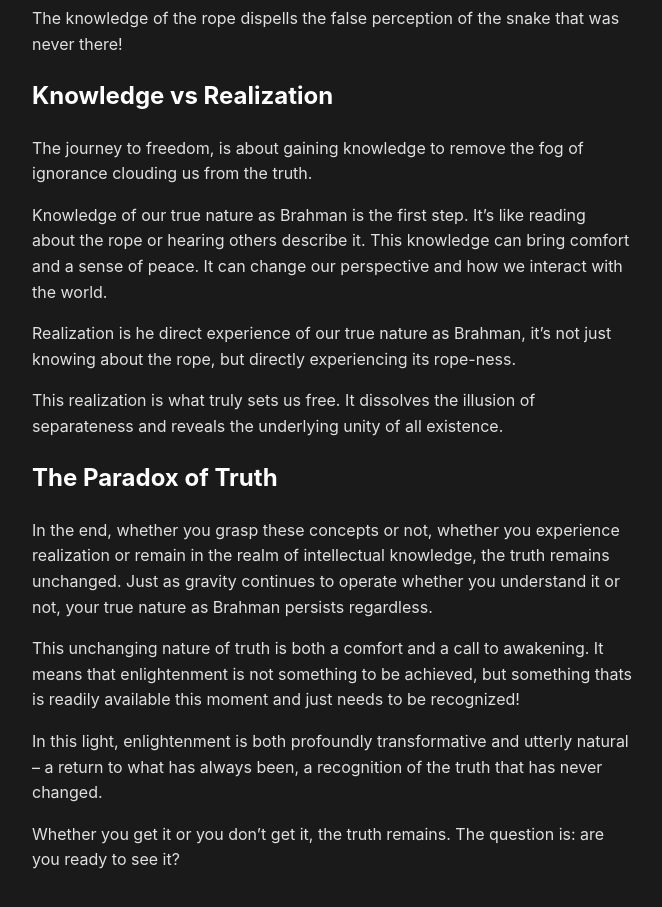
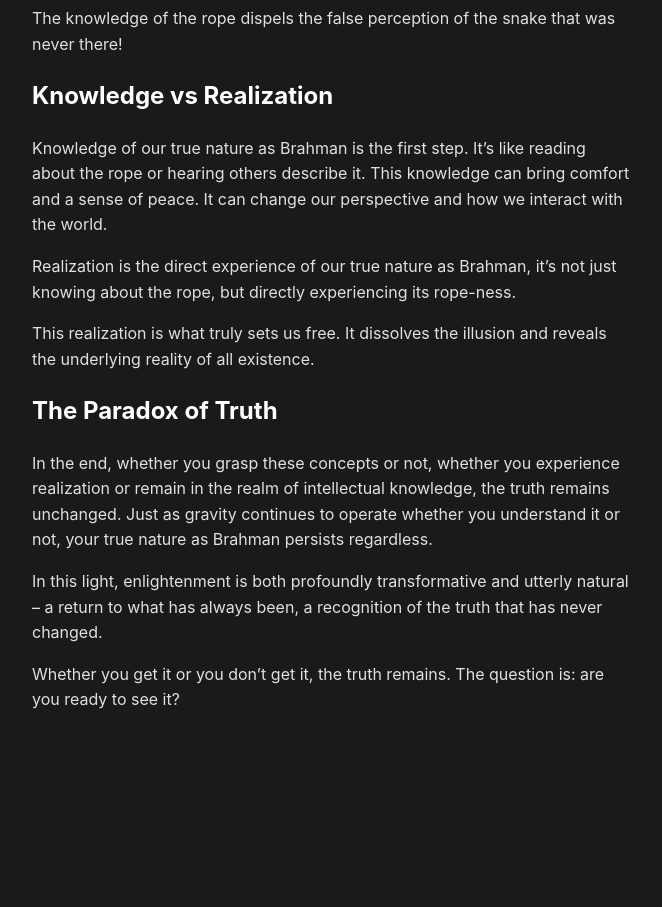
Before and after one commit to sriram-vasudevan/website, a plain HTML site: page posts/truth.html in a window 1280 px wide. Shown: the part 1720-2627 px from the top of the page, without its empty margins (308-970 px from the left). After the commit the page ends 2489 px from the top, so only its background shows below. Drawn offline with Linux system fonts and the light colour scheme.

Commit message:
Update truth.html

```diff
--- a/posts/truth.html
+++ b/posts/truth.html
@@ -24,20 +24,18 @@
 <h2 id="why-cant-i-see-the-truth">Why can’t I see the truth?</h2>
 <p>If the truth is already here, why do you still feel like a mortal?</p>
 <p>To navigate this we need a quick primer on how perception works and we call upon the proverbial Vedantic snake!</p>
-<p>Imagine walking in a dimly lit room and seeing what appears to be a snake.<br>
+<p>Imagine walking into a dimly lit room and seeing what appears to be a snake.<br>
 <img src="https://img.freepik.com/premium-photo/thick-fabric-rope-generative-ai_845977-2810.jpg" alt="Premium Photo | Thick fabric rope Generative AI"></p>
 <p>Your heart races, you feel fear.</p>
 <p>But upon closer inspection, you realize it’s merely a coiled rope. The rope was always there, but your perception overlaid the image of a snake onto it.</p>
 <p>This allegory serves to demonstrate how our perceptions can cloud the truth of reality.</p>
-<p>The knowledge of the rope dispells the false perception of the snake that was never there!</p>
+<p>The knowledge of the rope dispels the false perception of the snake that was never there!</p>
 <h2 id="knowledge-vs-realization">Knowledge vs Realization</h2>
-<p>The journey to freedom, is about gaining knowledge to remove the fog of ignorance clouding us from the truth.</p>
 <p>Knowledge of our true nature as Brahman is the first step. It’s like reading about the rope or hearing others describe it. This knowledge can bring comfort and a sense of peace. It can change our perspective and how we interact with the world.</p>
-<p>Realization is he direct experience of our true nature as Brahman, it’s not just knowing about the rope, but directly experiencing its rope-ness.</p>
-<p>This realization is what truly sets us free. It dissolves the illusion of separateness and reveals the underlying unity of all existence.</p>
+<p>Realization is the direct experience of our true nature as Brahman, it’s not just knowing about the rope, but directly experiencing its rope-ness.</p>
+<p>This realization is what truly sets us free. It dissolves the illusion and reveals the underlying reality of all existence.</p>
 <h2 id="the-paradox-of-truth">The Paradox of Truth</h2>
 <p>In the end, whether you grasp these concepts or not, whether you experience realization or remain in the realm of intellectual knowledge, the truth remains unchanged. Just as gravity continues to operate whether you understand it or not, your true nature as Brahman persists regardless.</p>
-<p>This unchanging nature of truth is both a comfort and a call to awakening. It means that enlightenment is not something to be achieved, but something thats is readily available this moment and just needs to be recognized!</p>
 <p>In this light, enlightenment is both profoundly transformative and utterly natural – a return to what has always been, a recognition of the truth that has never changed.</p>
 <p>Whether you get it or you don’t get it, the truth remains. The question is: are you ready to see it?</p>
 
```
